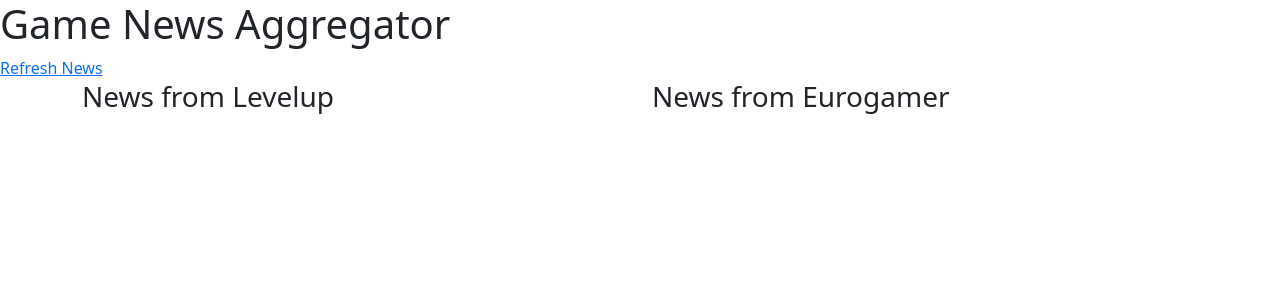
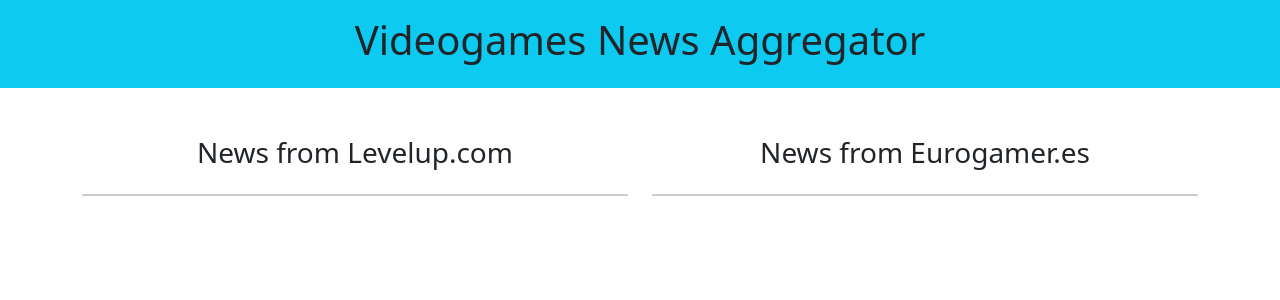
Before and after one commit to washedquill8606/games-news-aggragator, a Django app: page / in a window 1280 px wide. Shown: the top 300 px of the page. Run offline with Django 4.2, Linux system fonts and the light colour scheme; parts of the project's set-up code (start-up, migrations or seed data) failed here and were passed over.

Commit message:
card design

```diff
--- a/news/templates/index.html
+++ b/news/templates/index.html
@@ -8,39 +8,48 @@
     <link rel="stylesheet" href="https://cdn.jsdelivr.net/npm/bootstrap@5.3.0-alpha1/dist/css/bootstrap.min.css
     ">
 </head>
-<body>
-    <div class="jumbotron">
-        <h1>Game News Aggregator</h1>
-        <a href="/">Refresh News</a>
+<body class="bg-light-dark">
+    <div class="jumbotron bg-info py-3 d-flex justify-content-center">
+        <h1>Videogames News Aggregator</h1>
+        <!-- <a class="btn " href="/">Refresh News</a> -->
     </div>
-    <div class="container">
+    <div class="container mt-5">
         <div class="row">
+
             <div class="col-6">
-                    <h3 class="text-centre"> News from Levelup</h3>
+                <h3 class="text-center mb-4"> News from Levelup.com</h3>
                     <!-- {{lu_news}} -->
+                <div class="card text-bg-light">
                 {% for n in lu_news %}
-                        <h5>
-                            {% for h in lu_as %}
+                    <div class="m-2 py-2">
+                        <h5 class="">
+                            <!-- {% for h in lu_as %}
                             <a href="{{h}}"></a>
-                            {% endfor %}
+                            {% endfor %} -->
                             {{n}}
                         </h5>
+                    </div>
                 <hr>
                     {% endfor %}
-                    <br>
                 </div>
+
+            </div>
+
             <div class="col-6">
-                    <h3 class="text-centre">News from Eurogamer</h3>
+                <h3 class="text-center mb-4">News from Eurogamer.es</h3>
+                    <div class="card text-bg-light">
                         {% for n in eu_news %}
+                            <div class="m-2 py-2">
                                 <h5>
-                            {% for h in eu_as %}
+                                    <!-- {% for h in eu_as %}
                                     <a href="{{h}}"></a>
-                            {% endfor %}
+                                    {% endfor %} -->
                                     {{n}}
                                 </h5>
+                            </div>
                         <hr>
                         {% endfor %}
-                    <br>
+                    </div>
             </div>
         </div>
     </div>
```
Lines whose indentation alone changed are shown as unchanged.
